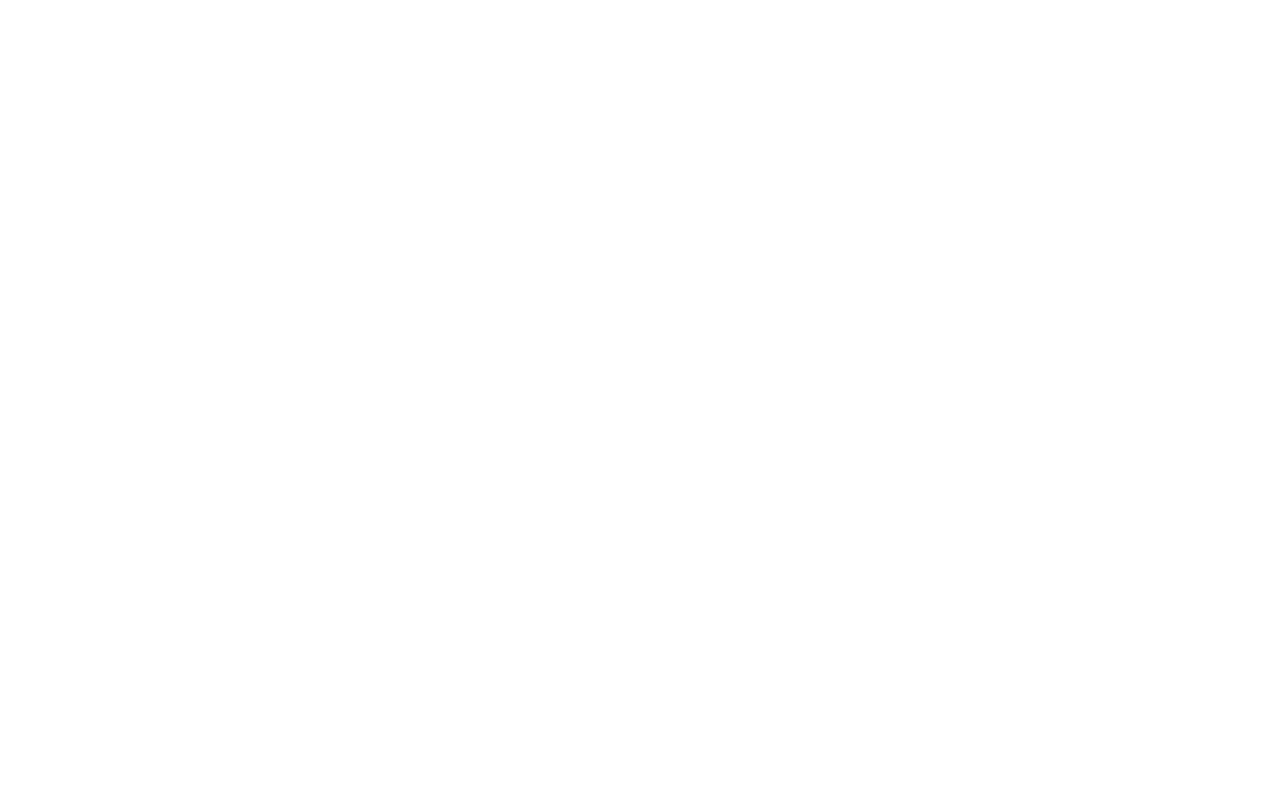
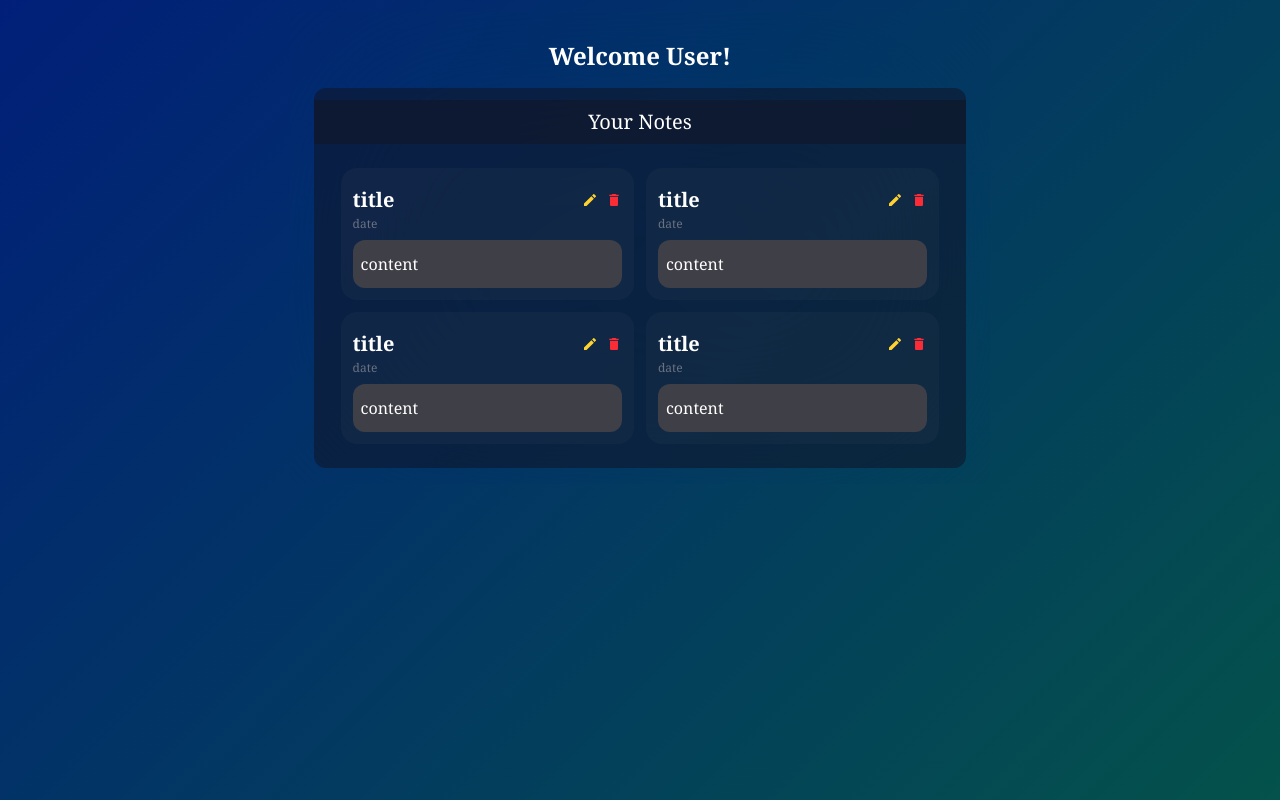
Before and after one commit to Shobhit-singhal/NotesApp-frontEnd, a React (Vite) app: page /notes in a window 1280 px wide. Before the commit this address had no page. Built offline with nearby package versions, Linux system fonts and the light colour scheme.

Commit message:
added notes

```diff
--- a/package.json
+++ b/package.json
@@ -10,6 +10,7 @@
     "preview": "vite preview"
   },
   "dependencies": {
+    "@tailwindcss/line-clamp": "^0.4.4",
     "@tailwindcss/vite": "^4.1.4",
     "react": "^19.0.0",
     "react-dom": "^19.0.0",
--- a/src/App.jsx
+++ b/src/App.jsx
@@ -2,13 +2,15 @@
 import Login from "./pages/Login";
 import Register from "./pages/Reigster";
 import { Route, Routes } from "react-router-dom";
+import UserUi from "./pages/UserUi";
 
 const App = () => {
     return (
-        <div className="w-full h-screen">
+        <div className="w-full min-h-screen">
             <Routes>
                 <Route path="/" element={<Login/>} />
                 <Route path="/register" element={<Register/>} />
+                <Route path="/notes" element={<UserUi/>}></Route>
             </Routes>
         </div>
     );
--- /dev/null
+++ b/src/componenets/Navbar.jsx
@@ -0,0 +1,11 @@
+import React from 'react'
+
+const Navbar = () => {
+  return (
+    <div>
+
+    </div>
+  )
+}
+
+export default Navbar
--- /dev/null
+++ b/src/componenets/Note.jsx
@@ -0,0 +1,30 @@
+import React from "react";
+import { MdDelete } from "react-icons/md";
+import { MdEdit } from "react-icons/md";
+
+const Note = ({ title, date, content }) => {
+    return (
+        <div className="bg-slate-700/20 w-[45%] rounded-2xl flex flex-col text-white p-3 text-ellipsis ">
+            <div className="flex items-center justify-between gap-3">
+                <h1 className="text-xl font-bold leading-loose self-center w-full text-ellipsis whitespace-nowrap overflow-hidden">
+                    {title}
+                </h1>
+                <div className="flex gap-2">
+                    <MdEdit className="cursor-pointer text-amber-300" />
+                    <MdDelete className="cursor-pointer text-red-500" />
+                </div>
+            </div>
+            <p className="mt-0 leading-2 mb-3 text-xs text-gray-500">{date}</p>
+            <p className="px-2 py-3 bg-zinc-700 rounded-xl overflow-hidden line-clamp-8">
+                {content}
+            </p>
+        </div>
+    );
+};
+Note.defaultProps = {
+    title: "Untitled",
+    date: "no date",
+    content: "No content yet",
+};
+
+export default Note;
--- a/src/index.css
+++ b/src/index.css
@@ -6,4 +6,8 @@
     box-sizing: border-box;
     scroll-behavior: smooth;
   }
+  html,body{
+    height: 100%;
+    width: 100%;
+  }
 }
--- a/src/pages/Login.jsx
+++ b/src/pages/Login.jsx
@@ -8,6 +8,7 @@
     const [username, setUsername] = useState("");
     const [password, setPassword] = useState("");
     const [showPass, setShowPass] = useState("");
+    const [rem, setRem] = useState(false);
     const handleSubmit = (e) => {
         e.preventDefault();
         console.log(username + " " + password);
@@ -25,7 +26,7 @@
         relative"
         >
             <div
-                className="font-serif backdrop-blur-md rounded-xl ring-2 ring-gray-300/40 px-6 py-14 flex flex-col absolute top-1/2 left-1/2 -translate-x-1/2 -translate-y-1/2 w-3/4 md:w-1/3 items-center gap-7
+                className="font-serif backdrop-blur-md rounded-xl ring-2 ring-gray-300/40 px-6 py-14 flex flex-col absolute top-1/2 left-1/2 -translate-x-1/2 -translate-y-1/2 w-3/4  max-w-[500px] items-center gap-7
                 hover:shadow-md shadow-white hover:backdrop-blur-lg
               hover:outline-1 outline-white transition-all ease-in duration-200 md:px-10 md:py-20"
             >
@@ -52,15 +53,26 @@
                             className="border-2 text-white md:text-black focus:border-white outline-0 w-full border-gray-50/40 rounded-full px-5 py-2"
                             placeholder="Password"
                         />
-                        <button
+                        <div
                             className="absolute top-1/2 -translate-y-1/2 right-5 cursor-pointer"
                             onClick={handleShowPassChange}
                         >
                             {showPass ? <FaEyeSlash /> : <FaEye />}
-                        </button>
+                        </div>
                     </div>
                     <div className="flex justify-between text-xs text-white font-bold">
-                        <p className="cursor-pointer">Remember me</p>
+                        <div className="cursor-pointer flex gap-2">
+                            <input
+                                type="checkbox"
+                                name="remMe"
+                                id="remMe"
+                                checked={rem}
+                                onClick={(e) => setRem(!rem)}
+                            />
+                            <label for="remMe" className="cursor-pointer">
+                                Remember me
+                            </label>
+                        </div>
                         <p className="cursor-pointer">Forgot Password?</p>
                     </div>
                     <input
--- a/src/pages/Reigster.jsx
+++ b/src/pages/Reigster.jsx
@@ -32,7 +32,7 @@
     const navigate = useNavigate();
     return (
         <div className="h-screen bg-[url('/images/phoneBg.jpg')] md:bg-[url('/images/desktopBg.jpg')] bg-bottom bg-cover relative">
-            <div className="font-serif backdrop-blur-md rounded-xl ring-2 ring-gray-300/40 px-6 py-14 flex flex-col absolute top-1/2 left-1/2 -translate-x-1/2 -translate-y-1/2 w-3/4 md:w-1/3 items-center gap-7 hover:shadow-md shadow-white hover:backdrop-blur-lg hover:outline-1 outline-white transition-all ease-in duration-200 md:px-10 md:py-20">
+            <div className="font-serif backdrop-blur-md rounded-xl ring-2 ring-gray-300/40 px-6 py-14 flex flex-col absolute top-1/2 left-1/2 -translate-x-1/2 -translate-y-1/2 w-3/4 max-w-[500px] items-center gap-7 hover:shadow-md shadow-white hover:backdrop-blur-lg hover:outline-1 outline-white transition-all ease-in duration-200 md:px-10 md:py-20">
                 <p className=" text-2xl font-bold text-white">Register</p>
                 <form
                     className="flex-col gap-4 flex w-full"
@@ -56,12 +56,12 @@
                             className="border-2 text-white md:text-black focus:border-white outline-0 w-full border-gray-50/40 rounded-full px-5 py-2"
                             placeholder="Password"
                         />
-                        <button
+                        <div
                             className="absolute top-1/2 -translate-y-1/2 right-5 cursor-pointer"
                             onClick={handleShowPassChange}
                         >
                             {showPass ? <FaEyeSlash /> : <FaEye />}
-                        </button>
+                        </div>
                     </div>
 
                     <div className="w-full relative">
@@ -72,12 +72,12 @@
                             className="border-2 text-white md:text-black focus:border-white outline-0 w-full border-gray-50/40 rounded-full px-5 py-2"
                             placeholder="Confirm Password"
                         />
-                        <button
+                        <div
                             className="absolute top-1/2 -translate-y-1/2 right-5 cursor-pointer"
                             onClick={handleShowCnfPassChange}
                         >
                             {showCnfPass ? <FaEyeSlash /> : <FaEye />}
-                        </button>
+                        </div>
                     </div>
                     <div className="flex gap-6">
                         <div>
--- /dev/null
+++ b/src/pages/UserUi.jsx
@@ -0,0 +1,25 @@
+import React from 'react'
+import Note from '../componenets/Note'
+
+const UserUi = () => {
+  return (
+    <div className="min-h-screen w-full p-3"
+     style={{
+        "background": "linear-gradient(315deg, #04524B, #011F79)"}}>
+        <div className='w-full max-w-[700px] backdrop-blur-[100px] hover:shadow-md shadow-gray-400 m-auto flex flex-col font-serif items-center p-2 px-2 md:px-6 rounded-xl'>
+            <p className='text-white text-2xl mt-5 font-bold'>Welcome User!</p>
+            <div className='w-full bg-slate-900/60 m-2 rounded-xl flex flex-col mt-4 items-center'>
+                <div className='text-xl text-white mt-3 bg-slate-900/70 w-full text-center py-2'>Your Notes</div>
+                <div className='flex flex-wrap w-full gap-3 justify-center py-6'>
+                   <Note title="title" date="date" content="content"/>
+                   <Note title="title" date="date" content="content"/>
+                   <Note title="title" date="date" content="content"/>
+                   <Note title="title" date="date" content="content"/>
+                </div>
+            </div>
+        </div>
+    </div>
+  )
+}
+
+export default UserUi
```
Also changed, not shown: public/images/notesBg.jpg (added), 1 other file (tests, documents, lock files or other folders).
